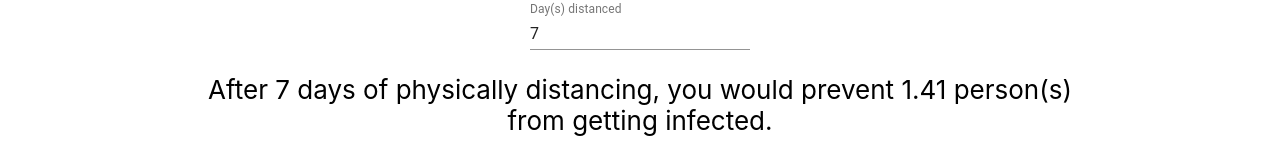
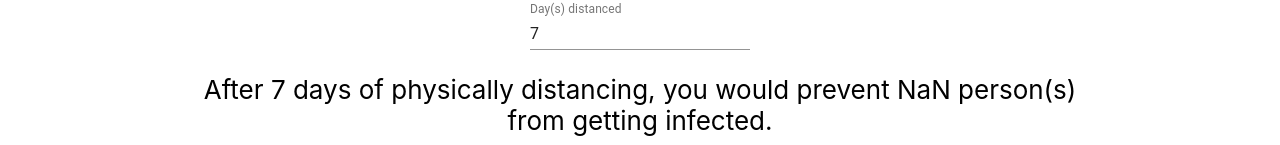
Before and after one commit to mle17/COVID-19-Website, a React (Create React App) app in the folder my-app/: page / in a window 1280 px wide. Shown: the part 914-1059 px from the top of the page. Built offline with nearby package versions, Linux system fonts and the light colour scheme.

Commit message:
Make infection prediction data driven by state.

```diff
--- a/my-app/src/components/Covid19App.tsx
+++ b/my-app/src/components/Covid19App.tsx
@@ -35,7 +35,7 @@ class Covid19App extends React.Component<{}, IState> {
         value: IStateResult | null,
         reason: AutocompleteChangeReason) {
             this.setState({
-                usState: value?.name,
+                usState: value?.abbreviation,
                 isInputFormComplete: true
             });
     }
--- a/my-app/src/routes/cases.tsx
+++ b/my-app/src/routes/cases.tsx
@@ -1,4 +1,5 @@
 import { NovelCovid, State } from 'novelcovid';
+import { RTValueByState } from '../data/r_t_by_state';
 
 /**
  * Gets COVID-19 data for a U.S. state.
@@ -27,10 +28,16 @@ async function getCasesForState(inputState: string) {
  * @param numDays
  */
 function getFutureNumInfected(usState: string | undefined, numDays: number) {
+    if (usState === undefined) {
+        return NaN;
+    }
+
     const numDaysAfterDoubling: number = 14;
     const doublingPeriod = numDays / numDaysAfterDoubling;
+    console.log(usState);
+    const rtValue = RTValueByState[usState];
 
-    const futureNumInfected = Math.pow(2, doublingPeriod)
+    const futureNumInfected = (1 + Math.pow(rtValue, doublingPeriod))
         .toFixed(2);
 
     return futureNumInfected;
```
